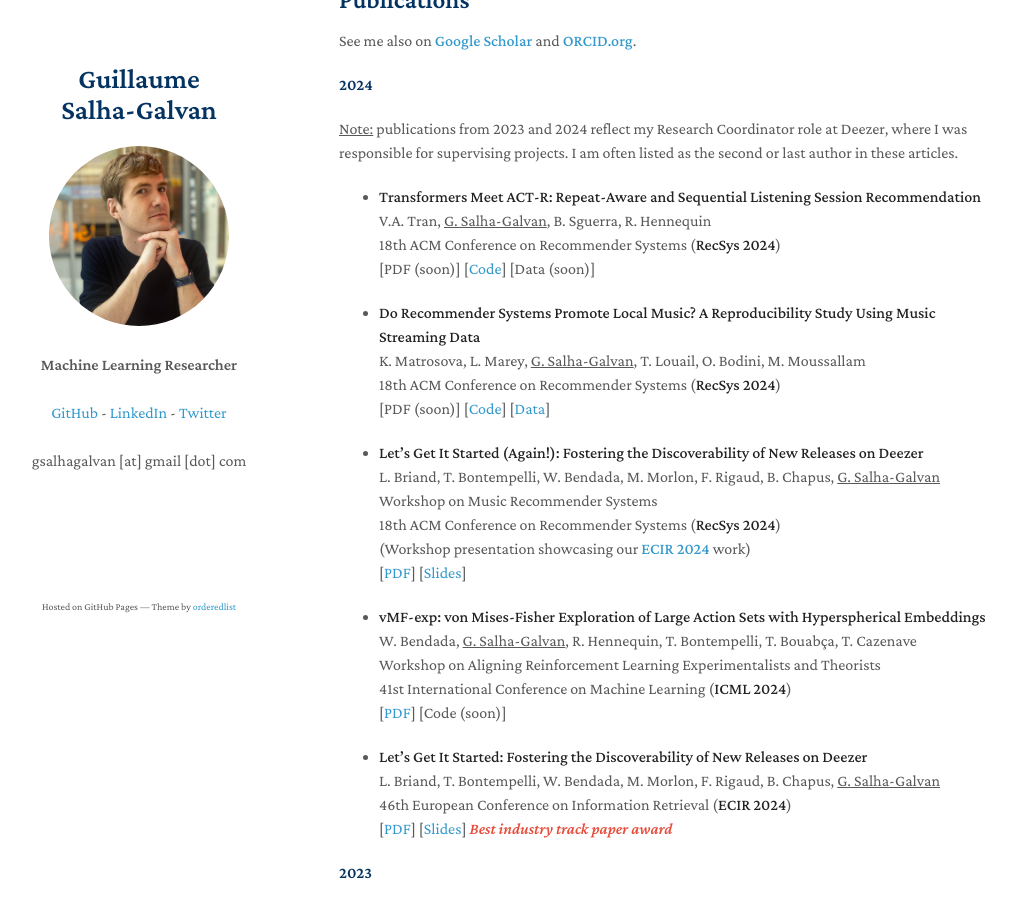
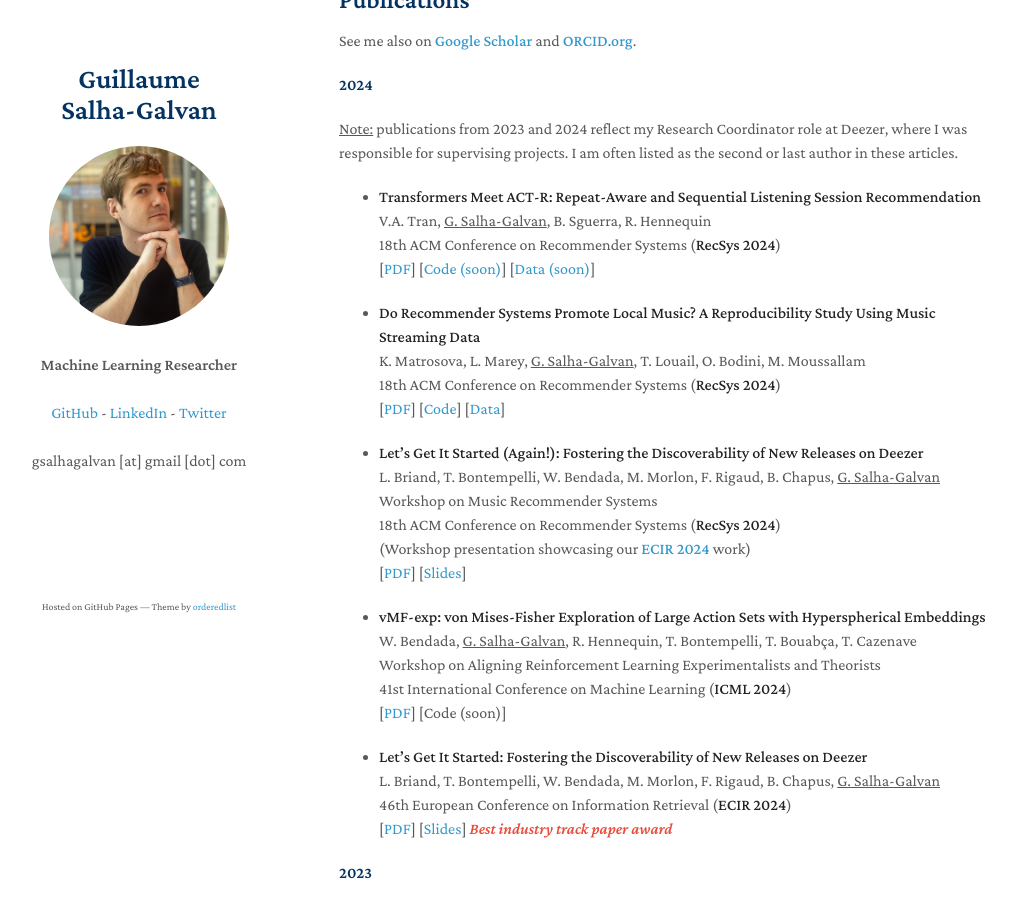
Before and after one commit to GuillaumeSalhaGalvan/GuillaumeSalhaGalvan.github.io, a Jekyll site: the page built from index.md, in a window 1280 px wide and 900 px high, scrolled down 959 px. Shown: the whole window, without its empty margins (131-1147 px from the left). Built offline with Jekyll 4.4.1, drawn with Linux system fonts in a browser that asks for light colours; our own code applies the rules of GitHub Pages for plain Markdown files; a script that is not in the unit is left out.

Commit message:
Update index.md

```diff
--- a/index.md
+++ b/index.md
@@ -41,12 +41,12 @@
 - **Transformers Meet ACT-R: Repeat-Aware and Sequential Listening Session Recommendation** <br>
 V.A. Tran, <ins>G. Salha-Galvan</ins>, B. Sguerra, R. Hennequin <br>
 18th ACM Conference on Recommender Systems (**RecSys 2024**)  <br>
-[PDF (soon)] [<a href="https://github.com/deezer/recsys24-pisa" target="_blank">Code</a>] [Data (soon)]
+[<a href="https://arxiv.org/pdf/2408.16578.pdf" target="_blank">PDF</a>] [<a href="https://github.com/deezer/recsys24-pisa" target="_blank">Code (soon)</a>] [<a href="https://github.com/deezer/recsys24-pisa" target="_blank">Data (soon)</a>]
 
 - **Do Recommender Systems Promote Local Music? A Reproducibility Study Using Music Streaming Data** <br>
 K. Matrosova, L. Marey, <ins>G. Salha-Galvan</ins>, T. Louail, O. Bodini, M. Moussallam <br>
 18th ACM Conference on Recommender Systems (**RecSys 2024**)  <br>
-[PDF (soon)] [<a href="https://github.com/kmatrosova/LocalMusicRecSys2024" target="_blank">Code</a>] [<a href="https://zenodo.org/records/13309698" target="_blank">Data</a>]
+[<a href="https://arxiv.org/pdf/2408.16430.pdf" target="_blank">PDF</a>] [<a href="https://github.com/kmatrosova/LocalMusicRecSys2024" target="_blank">Code</a>] [<a href="https://zenodo.org/records/13309698" target="_blank">Data</a>]
 
 - **Let's Get It Started (Again!): Fostering the Discoverability of New Releases on Deezer**<br>
 L. Briand, T. Bontempelli, W. Bendada, M. Morlon, F. Rigaud, B. Chapus, <ins>G. Salha-Galvan</ins> <br>
```
